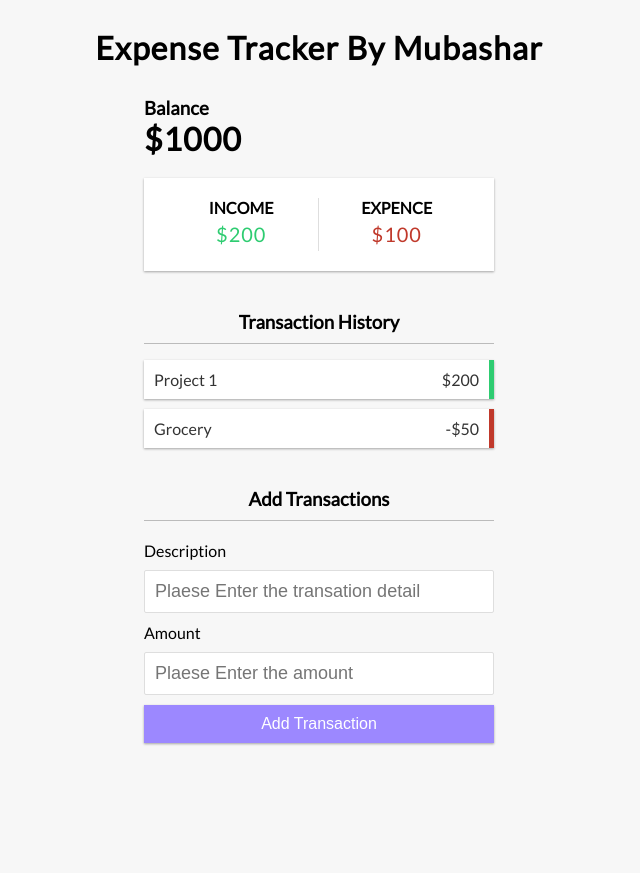
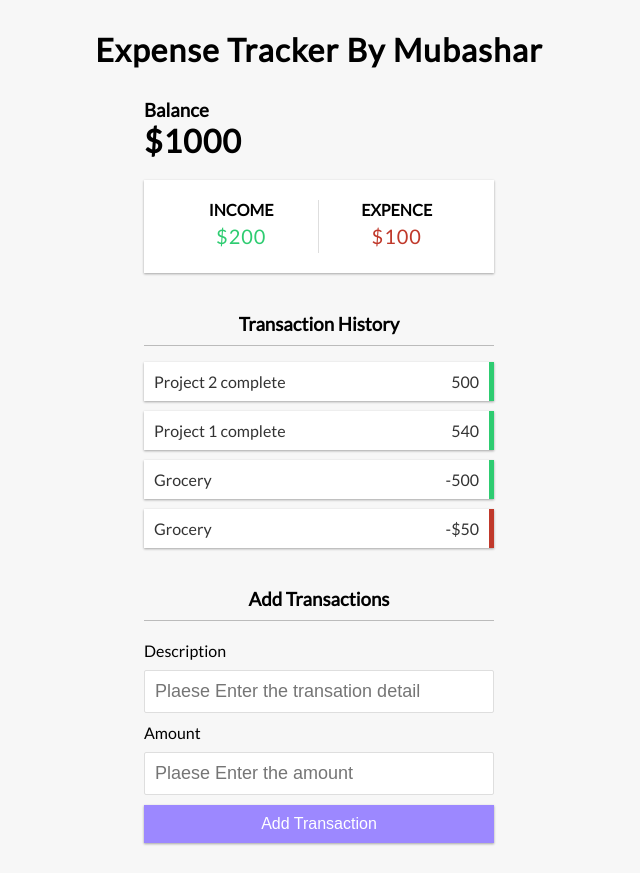
Before and after one commit to mobi781/PanaCloud-SaaS-Training, a React (Create React App) app in the folder first_react_app/: page / in a window 1280 px wide. Shown: the whole page, without its empty margins (321-961 px from the left). Before the commit the page ends 800 px from the top, so only its background shows below. Built offline with nearby package versions, Linux system fonts and the light colour scheme.

Commit message:
Add history dynamically

```diff
--- a/first_react_app/src/App.css
+++ b/first_react_app/src/App.css
@@ -14,8 +14,10 @@ body {
   flex-direction: column;
   align-items: center;
   justify-content: center;
-  min-height: 100vh;
-  margin: 0;
+  height: 100%;
+
+
+  margin: 0 auto;
   font-family: 'Lato', sans-serif;
 }
 
@@ -27,6 +29,10 @@ body {
 h1 {
   letter-spacing: 1px;
   margin: 0;
+
+}
+.h1m{
+  margin-top: 30px;
 }
 
 h3 {
--- a/first_react_app/src/App.js
+++ b/first_react_app/src/App.js
@@ -1,14 +1,15 @@
-import logo from './logo.svg';
+
 import './App.css';
 import Header from './Components/Header'
 import Balance from './Components/Balance'
 import DetailsOfUsage from './Components/DetailsOfUsage'
 import { History } from './Components/History'
 import AddNew from './Components/AddNew'
+import { GlobalP } from './Global/ContextApi'
 
 function App() {
   return (
-    <div >
+    <GlobalP>
       <Header />
       <div className="container">
         <Balance />
@@ -18,7 +19,7 @@ function App() {
 
 
       </div>
-    </div>
+    </GlobalP>
   );
 }
 
--- a/first_react_app/src/Components/AddNew.js
+++ b/first_react_app/src/Components/AddNew.js
@@ -1,6 +1,9 @@
-import React from 'react'
+import React, { useState } from 'react'
 
 const AddNew = () => {
+    let [Description, setDescription] = useState("");
+    let [DescriptionAmount, setDescriptionAmount] = useState(0);
+    console.log('Description,DescriptionAmount :>> ', Description, DescriptionAmount);
     return (
         <div>
             <h3>Add Transactions</h3>
@@ -12,9 +15,11 @@ const AddNew = () => {
 
                 </label>
                     <input
+
                         type="text"
                         placeholder="Plaese Enter the transation detail"
                         id="Description"
+                        onChange={(e) => { setDescription(e.target.value) }}
                     />
                 </div>
                 <div className="form-control">
@@ -25,10 +30,12 @@ const AddNew = () => {
                         type="number"
                         placeholder="Plaese Enter the amount"
                         id="Description Amount"
+                        onChange={(e) => { setDescriptionAmount(e.target.value) }}
+
                     />
 
                 </div>
-                <button className="btn">Add Transaction</button>
+                <button className="btn" >Add Transaction</button>
             </div>
 
         </div>
--- a/first_react_app/src/Components/Header.js
+++ b/first_react_app/src/Components/Header.js
@@ -3,7 +3,7 @@ import React from 'react'
 const Header = () => {
     return (
 
-        <h1>Expense Tracker By Mubashar</h1>
+        <h1 className="h1m">Expense Tracker By Mubashar</h1>
 
     )
 }
--- a/first_react_app/src/Components/History.js
+++ b/first_react_app/src/Components/History.js
@@ -1,11 +1,22 @@
-import React from 'react'
+import React, { useContext } from 'react'
+import { Context } from '../Global/ContextApi'
+
 
 export const History = () => {
+    const { Description } = useContext(Context);
+    // console.log('Rdata :>> ', Rdata);
+
     return (
         <div>
             <h3>Transaction History</h3>
             <ul className="list">
-                <li className="plus">Project 1 <span>$200</span> <button className="delete-btn">X</button></li>
+                {Description.map(Description => (
+
+                    <li className="plus">{Description.Desc} <span>{Description.Amount}</span> <button className="delete-btn">X</button></li>
+                ))
+
+                }
+
                 <li className="minus">Grocery <span>-$50</span> <button className="delete-btn">X</button></li>
             </ul>
 
--- /dev/null
+++ b/first_react_app/src/Global/ContextApi.js
@@ -0,0 +1,26 @@
+import React, { createContext, useReducer } from 'react';
+import Reducer from './Reducer'
+
+const initialState = {
+    Desc: [
+        { Desc: "Project 2 complete", Amount: 500 },
+        { Desc: "Project 1 complete", Amount: 540 },
+        { Desc: "Grocery", Amount: -500 },
+    ]
+}
+
+// create Global Context
+
+export const Context = createContext(initialState);
+
+// create reducer
+
+export const GlobalP = ({ children }) => {
+    const [state, dispatch] = useReducer(Reducer, initialState);
+
+    return (
+        < Context.Provider value={{ Description: state.Desc }} >
+            { children}
+        </Context.Provider >
+    );
+}
--- /dev/null
+++ b/first_react_app/src/Global/Reducer.js
@@ -0,0 +1,9 @@
+const Reducer = (state, action) => {
+    switch (action.type) {
+        default:
+            return state
+
+    }
+
+}
+export default Reducer;
```
